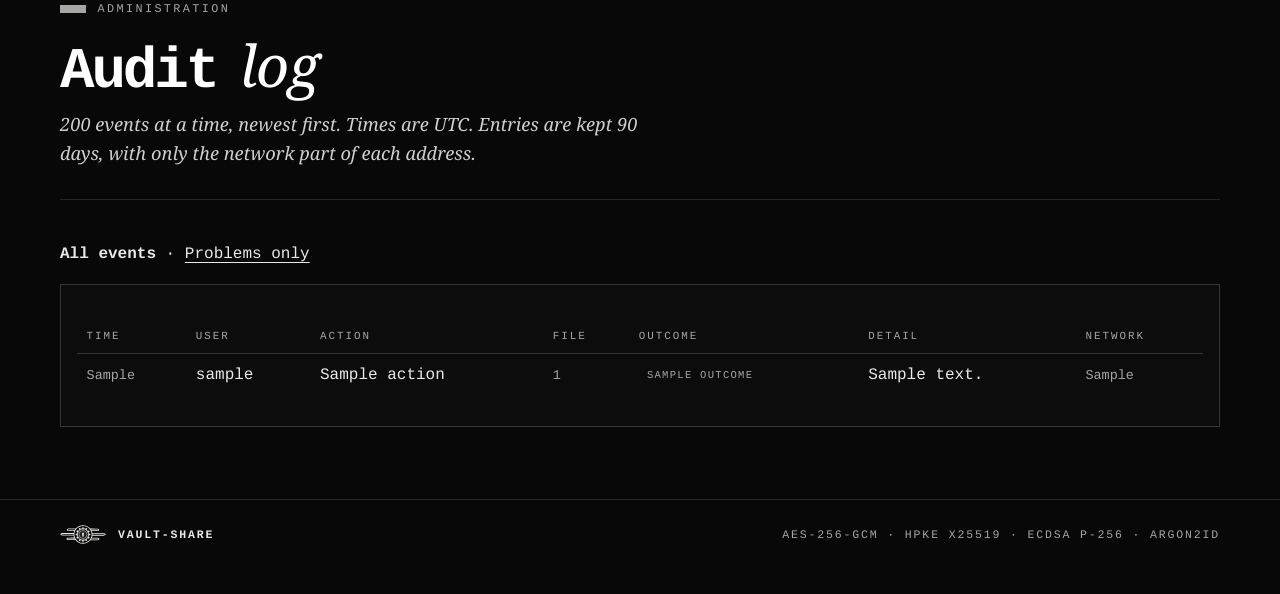
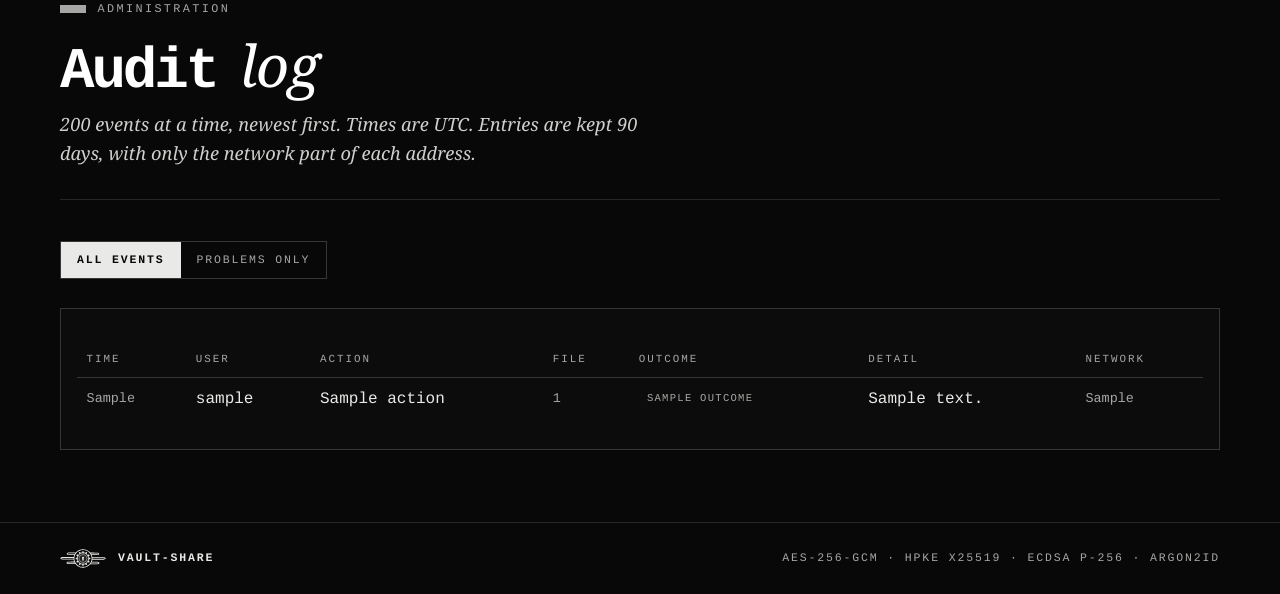
Before and after one commit to Ymsniper/vault-share, a Flask app: template app/templates/admin/log.html in a window 1280 px wide. Shown: the part 363-957 px from the top of the page. Before the commit the page ends 907 px from the top, so only its background shows below. Run offline with Flask 3, Linux system fonts and the light colour scheme; the template is opened without the code that fills it: most values are stand-ins (such as "Sample title", 1, 10 or a date in 2020); parts of the project's set-up code (start-up, migrations or seed data) failed here and were passed over; some libraries are stand-ins or nearby versions.

Commit message:
Add file counts, grouped hashes and a log filter switch

```diff
--- a/app/static/vault.css
+++ b/app/static/vault.css
@@ -523,6 +523,70 @@ code {
   content: "]" / "";
 }
 
+/* My files: three counts in a grid of hairlines */
+.vs-tally {
+  display: grid;
+  grid-template-columns: repeat(3, minmax(0, 1fr));
+  gap: 1px;
+  margin: 0 0 2.8rem;
+  border: 1px solid var(--vs-line-2);
+  background: var(--vs-line-2);
+}
+
+.vs-tally > div {
+  min-width: 0;
+  padding: 1.1rem 1.4rem 1.25rem;
+  background: var(--vs-bg);
+}
+
+.vs-tally dt {
+  color: var(--vs-mute);
+  font-size: 0.7rem;
+  font-weight: 400;
+  letter-spacing: 0.18em;
+  text-transform: uppercase;
+}
+
+.vs-tally dd {
+  margin: 0.4rem 0 0;
+  color: var(--vs-hi);
+  font-size: clamp(1.6rem, 1.1rem + 1.6vw, 2.4rem);
+  font-weight: 700;
+  line-height: 1.1;
+  letter-spacing: -0.04em;
+  font-variant-numeric: tabular-nums;
+  white-space: nowrap;
+}
+
+/* All events / Problems only: two halves, the one shown filled in */
+.vs-switch {
+  display: inline-flex;
+  margin: 0 0 1.8rem;
+  border: 1px solid var(--vs-line-2);
+}
+
+.vs-switch > * {
+  padding: 0.5rem 1rem;
+  color: var(--vs-mute);
+  font-size: 0.72rem;
+  letter-spacing: 0.16em;
+  text-decoration: none;
+  text-transform: uppercase;
+}
+
+.vs-switch > [aria-current] {
+  background: var(--vs-fg);
+  color: var(--vs-bg);
+  font-weight: 700;
+}
+
+@media (hover: hover) {
+  .vs-switch a:hover {
+    background: var(--vs-raise);
+    color: var(--vs-hi);
+  }
+}
+
 /* Delete and Remove: the title is inverted, the loudest label on the page */
 .vs-panel-danger {
   border-color: #575757;
@@ -744,10 +808,7 @@ code {
   color: var(--vs-soft);
 }
 
-/* the file field is a drop area: a dashed box, its button solid white */
 .form-control[type="file"] {
-  padding: 1.3rem 1rem;
-  border-style: dashed;
   color: var(--vs-mute);
   cursor: pointer;
 }
@@ -755,7 +816,7 @@ code {
 .form-control[type="file"]::file-selector-button {
   margin: 0;
   margin-inline-end: 1rem;
-  padding: 0.55rem 1rem;
+  padding: 0.45rem 0.9rem;
   border: 0;
   border-inline-end-width: 0;
   background-color: var(--vs-fg);
@@ -771,7 +832,14 @@ code {
   background-color: var(--vs-hi);
 }
 
-.form-control[type="file"].is-dragover {
+/* the upload page's file field is a drop area: a large dashed box that
+   lights up while a file is dragged over it (app.js sets the class) */
+.vs-drop {
+  padding: 1.4rem 1rem;
+  border-style: dashed;
+}
+
+.vs-drop.is-dragover {
   border-style: solid;
   border-color: var(--vs-hi);
   background-color: var(--vs-raise);
@@ -1030,6 +1098,25 @@ code {
   color: var(--vs-soft);
 }
 
+/* a file id in the log: its first characters, all of it on hover and in a copy */
+.vs-id {
+  display: inline-block;
+  max-width: 9ch;
+  overflow: hidden;
+  text-overflow: ellipsis;
+  vertical-align: bottom;
+}
+
+/* six columns of monospace in a narrow box: smaller and closer together */
+.vs-invites > :not(caption) > * > * {
+  padding: 0.55rem 0.45rem;
+  font-size: 0.8rem;
+}
+
+.vs-invites td.vs-meta {
+  font-size: 0.78rem;
+}
+
 .vs-empty {
   padding: 2.4rem 1rem 1.2rem;
   color: var(--vs-mute);
@@ -1181,7 +1268,13 @@ code {
   color: var(--vs-hi);
   font-size: 0.9rem;
   letter-spacing: 0.04em;
-  word-break: break-all;
+}
+
+/* groups of 8 that wrap whole; the gap is a margin, not a space, so the
+   hash copies as one string */
+.vs-hash > span {
+  display: inline-block;
+  margin-right: 0.6em;
 }
 
 .vs-people {
@@ -1420,6 +1513,19 @@ code {
 
   .vs-page-head .vs-search {
     flex: 1 1 100%;
+  }
+
+  .vs-tally {
+    grid-template-columns: repeat(2, minmax(0, 1fr));
+    margin-bottom: 2.4rem;
+  }
+
+  .vs-tally > div {
+    padding: 0.9rem 1rem 1rem;
+  }
+
+  .vs-tally > div:last-child {
+    grid-column: 1 / -1;
   }
 
   .vs-panel {
--- a/app/templates/admin/log.html
+++ b/app/templates/admin/log.html
@@ -8,9 +8,9 @@
     <p class="vs-lede">200 events at a time, newest first. Times are UTC. Entries are kept {{ config['AUDIT_LOG_DAYS'] }} days, with only the network part of each address.</p>
   </div>
 </div>
-<p>
-  {% if problems %}<a href="{{ url_for('admin.log') }}">All events</a> · <strong>Problems only</strong>{% else %}<strong>All events</strong> · <a href="{{ url_for('admin.log', problems=1) }}">Problems only</a>{% endif %}
-</p>
+<nav class="vs-switch" aria-label="Events shown">
+  {% if problems %}<a href="{{ url_for('admin.log') }}">All events</a><span aria-current="true">Problems only</span>{% else %}<span aria-current="true">All events</span><a href="{{ url_for('admin.log', problems=1) }}">Problems only</a>{% endif %}
+</nav>
 <section class="vs-panel">
   <div class="vs-table-wrap">
     <table class="table table-sm table-hover">
@@ -24,7 +24,7 @@
           <td class="vs-meta">{{ e['at'] }}</td>
           <td class="vs-mono">{{ e['username']|handle if e['username'] else '-' }}</td>
           <td class="vs-mono">{{ e['action'] }}</td>
-          <td class="vs-meta">{{ e['file_id'] or '' }}</td>
+          <td class="vs-meta">{% if e['file_id'] %}<span class="vs-id" title="{{ e['file_id'] }}">{{ e['file_id'] }}</span>{% endif %}</td>
           <td><span class="vs-chip {{ 'vs-chip-ok' if o in ('ok', 'match') else 'vs-chip-bad' if o in ('failed', 'refused', 'denied', 'mismatch', 'locked') else 'vs-chip-warn' if o == 'used' else 'vs-chip-neutral' }}">{{ o }}</span></td>
           <td>{{ e['detail'] or '' }}</td>
           <td class="vs-meta">{{ e['ip'] or '' }}</td>
@@ -34,7 +34,7 @@
     </table>
   </div>
   {% if older %}
-  <p class="mt-3 mb-0"><a href="{{ url_for('admin.log', before=older, problems=1 if problems else None) }}">Older events</a></p>
+  <p class="mt-4 mb-0"><a class="btn btn-outline-secondary btn-sm" href="{{ url_for('admin.log', before=older, problems=1 if problems else None) }}">Older events</a></p>
   {% endif %}
 </section>
 {% endblock %}
--- a/app/templates/files/detail.html
+++ b/app/templates/files/detail.html
@@ -56,7 +56,8 @@
         <dt>Size</dt>
         <dd>{{ f['size']|filesizeformat }} <span class="vs-meta">({{ f['size'] }} bytes)</span></dd>
         <dt>SHA-256</dt>
-        <dd><span class="vs-hash">{{ f['sha256'] }}</span></dd>
+        {# in groups of 8 for reading; no spaces between them, so it copies as one string #}
+        <dd><span class="vs-hash">{% for i in range(0, f['sha256']|length, 8) %}<span>{{ f['sha256'][i:i + 8] }}</span>{% endfor %}</span></dd>
         <dt>Certificate</dt>
         <dd><span class="vs-mono">serial {{ f['cert_serial'] }}</span><br><span class="vs-meta">valid until {{ f['cert_not_after'] }} UTC</span></dd>
         <dt>Uploaded</dt>
--- a/app/templates/files/upload.html
+++ b/app/templates/files/upload.html
@@ -14,7 +14,7 @@
       <input type="hidden" name="csrf_token" value="{{ csrf_token() }}">
       <div class="mb-3">
         <label for="file" class="form-label">File</label>
-        <input type="file" name="file" id="file" class="form-control" accept="{{ accept }}" required>
+        <input type="file" name="file" id="file" class="form-control vs-drop" accept="{{ accept }}" required>
         <div class="form-text">Documents, images, audio, video and text are checked; archives are accepted, marked Not checked. Up to {{ limit_mb }} MB.</div>
       </div>
       <div class="mb-3">
```
Also changed, not shown: app/templates/files/index.html (+8 -0 lines).
